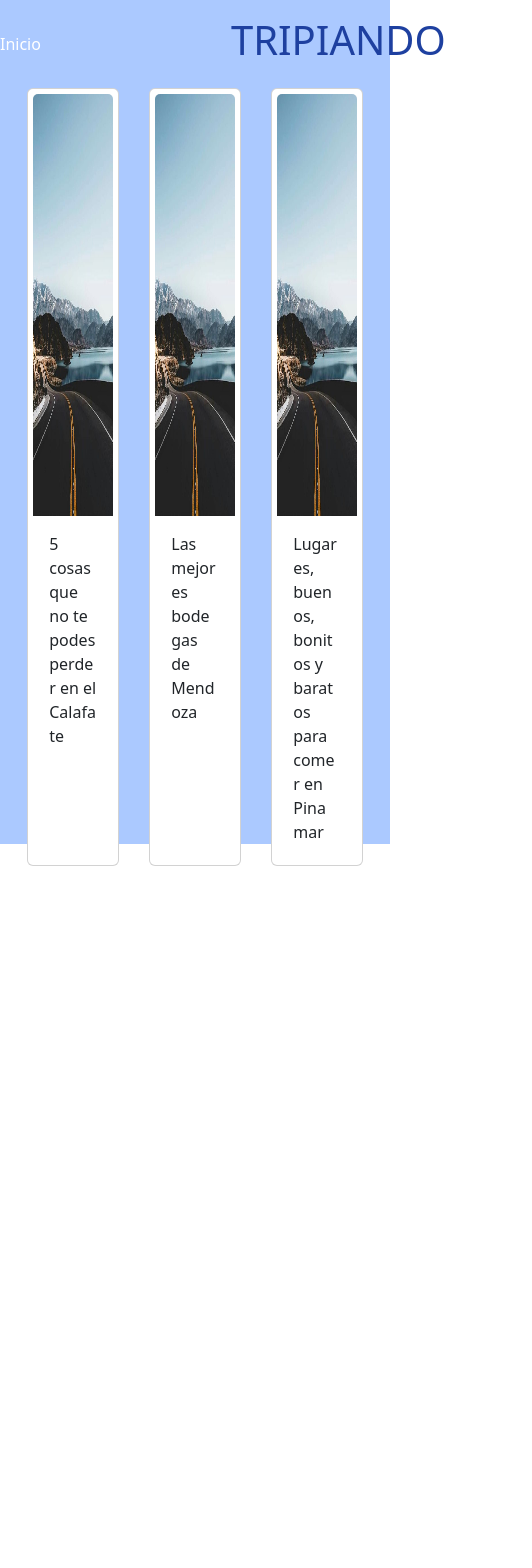
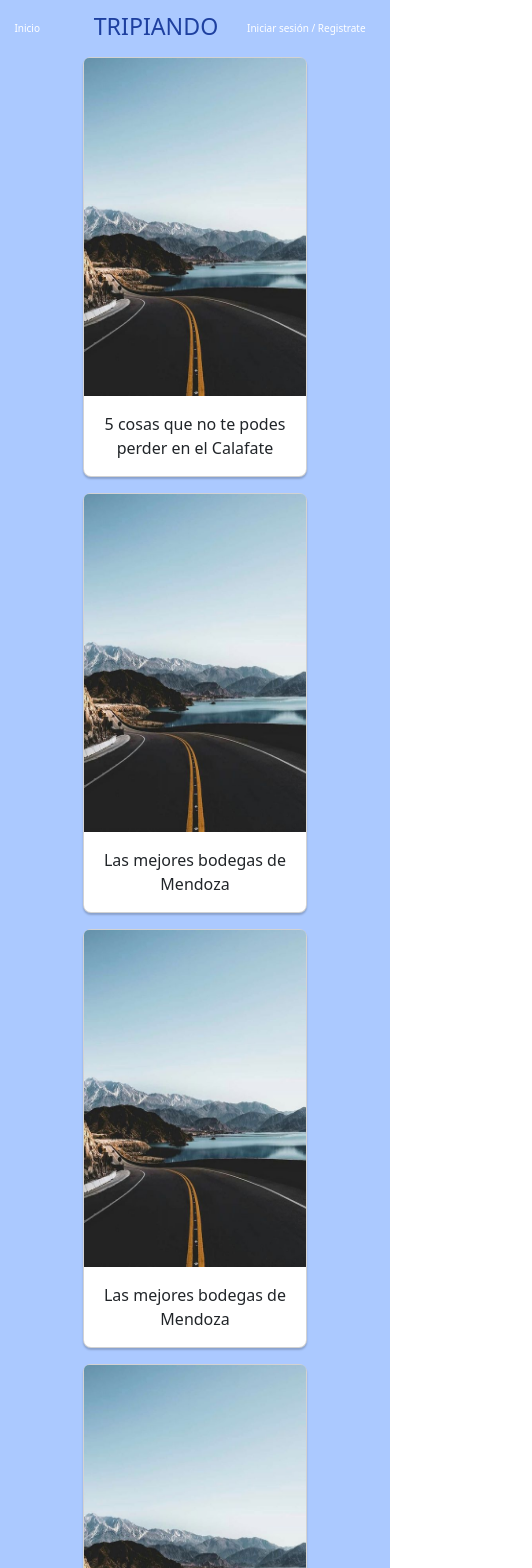
Before and after one commit to lutzz22/tripiando, a React (Create React App) app: page /landing in a window 390 px wide. Shown: the top 1568 px of the page, 532 px wide, since content can reach past the window. Before the commit the page ends 866 px from the top, so only its background shows below. Built offline with nearby package versions, Linux system fonts and the light colour scheme.

Commit message:
Responsive del landing,navbar. arreglo de cards

```diff
--- a/src/componentes/LandingCards/LandingCards.js
+++ b/src/componentes/LandingCards/LandingCards.js
@@ -6,24 +6,39 @@ import '../LandingCards/style.css'
 
 const Cards = () => {
     return (
+        <body className='color'>
     <div className='container'>
-        <div className='rows d-flex justify-content-around'>
+        <div className='d-flex flex-wrap  justify-content-around'>
 
-            <div className="card style=width: 18rem col-3 cards">
+            <div className="card mb-3" style={{width: "14rem"}}>
                 <img src = {mendoza} className= " card-img-top" alt="..."/>
                 <div className="card-body">
                     <p className="card-text">5 cosas que no te podes perder en el Calafate</p>
                 </div>
             </div>
 
-            <div className="card style=width: 18rem col-3 cards">
+            <div className="card mb-3" style={{width: "14rem"}}>
                 <img src={mendoza} className= " card-img-top" alt="..."/>
                 <div className="card-body">
                     <p className="card-text">Las mejores bodegas de Mendoza</p>
                 </div>
             </div>
 
-            <div className="card style=width: 18rem col-3 cards">
+            <div className="card mb-3" style={{width: "14rem"}}>
+                <img src={mendoza} className= " card-img-top" alt="..."/>
+                <div className="card-body">
+                    <p className="card-text">Las mejores bodegas de Mendoza</p>
+                </div>
+            </div>
+
+            <div className="card mb-3" style={{width: "14rem"}}>
+                <img src={mendoza} className= " card-img-top" alt="..."/>
+                <div className="card-body">
+                    <p className="card-text">Las mejores bodegas de Mendoza</p>
+                </div>
+            </div>
+
+            <div className="card mb-3" style={{width: "14rem"}}>
                 <img src={mendoza} className=" card-img-top" alt="..."/>
                 <div className="card-body">
                     <p className="card-text">Lugares, buenos, bonitos y baratos para comer en Pinamar</p>
@@ -31,6 +46,7 @@ const Cards = () => {
             </div>
         </div>
     </div>
+    </body>
     )
 }
 
--- a/src/componentes/LandingCards/style.css
+++ b/src/componentes/LandingCards/style.css
@@ -1,8 +1,29 @@
-.cards{
-    padding: 5px;
+.color{
+    background-color: #ABC9FF;
 }
 
+img{
+    height: 40vh;
+}
 
-img{
-    height: 50vh;
+.container .card{
+    border-radius: 8px;
+    box-shadow: 0px 2px 2px rgba(0, 0, 0, 0.2);
+    text-align: center;
+    transition: all 0.25s;
 }
+
+.container .card:hover{
+    transform: translateY(-15px);
+    box-shadow: 0px 12px 16px rgba(0, 0, 0, 0.2);
+
+}
+
+@media screen and (max-width: 767px) {
+
+    .container {
+        width: 70%;
+        flex-direction: column;
+    }
+
+}
--- a/src/componentes/Navbar3/style.css
+++ b/src/componentes/Navbar3/style.css
@@ -24,3 +24,21 @@
 .titulo:hover{
     color: white;
 }
+
+@media screen and (max-width: 767px) {
+    nav div{
+        flex-direction: row;
+        text-align: center;
+    }
+
+    .titulos {
+        font-size: x-small;
+    }
+
+    .titulo {
+
+        padding-left: 15px;
+        font-size: smaller;
+    }
+
+}
--- a/src/paginas/Home/style.css
+++ b/src/paginas/Home/style.css
@@ -21,3 +21,11 @@ h5 {
 .margin{
     margin-bottom: 100px;
 }
+
+@media screen and (max-width: 767px) {
+
+    .carousel-inner{
+        height: 100%;
+        width: 100%;
+    }
+}
```
Also changed, not shown: src/componentes/Navbar3/Navbar3.js (line endings or trailing spaces).
